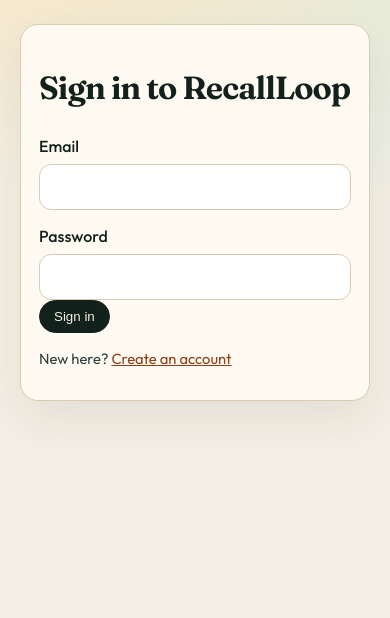
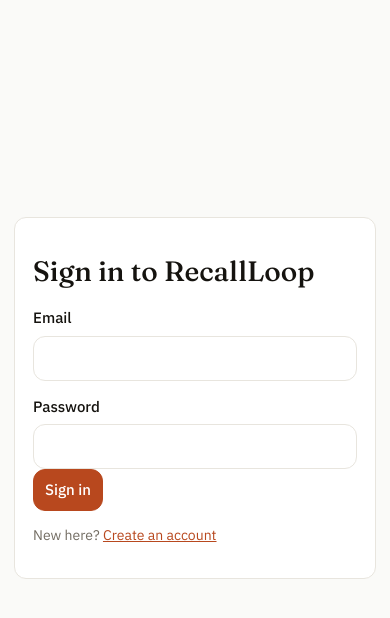
Before and after one commit to Sundramrai3691/RecallLoop, a React (Vite) app in the folder client/: page /login in a window 390 px wide. Shown: the top 618 px of the page. Built offline with nearby package versions, Linux system fonts and the light colour scheme.

Commit message:
feat: implement theme provider and toggle, enhance UI with Lucide icons, and update styles for improved accessibility and responsiveness

```diff
--- a/client/index.html
+++ b/client/index.html
@@ -4,10 +4,32 @@
     <meta charset="UTF-8" />
     <meta name="viewport" content="width=device-width, initial-scale=1.0" />
     <title>RecallLoop</title>
+    <script>
+      (() => {
+        try {
+          const saved = localStorage.getItem("recallloop_theme");
+          const systemPrefersDark = window.matchMedia(
+            "(prefers-color-scheme: dark)",
+          ).matches;
+          document.documentElement.dataset.theme =
+            saved === "light" || saved === "dark"
+              ? saved
+              : systemPrefersDark
+                ? "dark"
+                : "light";
+        } catch {
+          document.documentElement.dataset.theme = window.matchMedia(
+            "(prefers-color-scheme: dark)",
+          ).matches
+            ? "dark"
+            : "light";
+        }
+      })();
+    </script>
     <link rel="preconnect" href="https://fonts.googleapis.com" />
     <link rel="preconnect" href="https://fonts.gstatic.com" crossorigin />
     <link
-      href="https://fonts.googleapis.com/css2?family=Fraunces:opsz,wght@9..144,500;9..144,650&family=Outfit:wght@400;500;600&display=swap"
+      href="https://fonts.googleapis.com/css2?family=Fraunces:opsz,wght@9..144,500;9..144,600&family=IBM+Plex+Sans:wght@400;500;600&display=swap"
       rel="stylesheet"
     />
   </head>
--- a/client/package.json
+++ b/client/package.json
@@ -9,6 +9,7 @@
     "preview": "vite preview"
   },
   "dependencies": {
+    "lucide-react": "^1.50.0",
     "react": "^19.0.0",
     "react-dom": "^19.0.0",
     "react-router-dom": "^7.4.0"
--- /dev/null
+++ b/client/src/components/theme/ThemeProvider.tsx
@@ -0,0 +1,91 @@
+import {
+  createContext,
+  useContext,
+  useEffect,
+  useState,
+  type PropsWithChildren,
+} from "react";
+
+type Theme = "light" | "dark";
+
+interface ThemeContextValue {
+  theme: Theme;
+  toggleTheme: () => void;
+}
+
+const STORAGE_KEY = "recallloop_theme";
+const ThemeContext = createContext<ThemeContextValue | null>(null);
+
+function parseTheme(value: string | null): Theme | null {
+  return value === "light" || value === "dark" ? value : null;
+}
+
+function getSavedTheme(): Theme | null {
+  try {
+    return parseTheme(window.localStorage.getItem(STORAGE_KEY));
+  } catch {
+    return null;
+  }
+}
+
+function getSystemTheme(): Theme {
+  return window.matchMedia("(prefers-color-scheme: dark)").matches
+    ? "dark"
+    : "light";
+}
+
+function getInitialTheme(): Theme {
+  return (
+    parseTheme(document.documentElement.dataset.theme ?? null) ??
+    getSavedTheme() ??
+    getSystemTheme()
+  );
+}
+
+export function ThemeProvider({ children }: PropsWithChildren) {
+  const [theme, setTheme] = useState<Theme>(getInitialTheme);
+
+  useEffect(() => {
+    const media = window.matchMedia("(prefers-color-scheme: dark)");
+    const syncSystemTheme = () => {
+      if (!getSavedTheme()) setTheme(media.matches ? "dark" : "light");
+    };
+    const syncStoredTheme = (event: StorageEvent) => {
+      if (event.key !== STORAGE_KEY && event.key !== null) return;
+      setTheme(parseTheme(event.newValue) ?? getSystemTheme());
+    };
+
+    media.addEventListener("change", syncSystemTheme);
+    window.addEventListener("storage", syncStoredTheme);
+    return () => {
+      media.removeEventListener("change", syncSystemTheme);
+      window.removeEventListener("storage", syncStoredTheme);
+    };
+  }, []);
+
+  useEffect(() => {
+    document.documentElement.dataset.theme = theme;
+  }, [theme]);
+
+  function toggleTheme() {
+    setTheme((current) => {
+      const next = current === "light" ? "dark" : "light";
+      try {
+        window.localStorage.setItem(STORAGE_KEY, next);
+      } catch {}
+      return next;
+    });
+  }
+
+  return (
+    <ThemeContext.Provider value={{ theme, toggleTheme }}>
+      {children}
+    </ThemeContext.Provider>
+  );
+}
+
+export function useTheme() {
+  const context = useContext(ThemeContext);
+  if (!context) throw new Error("useTheme must be used within ThemeProvider");
+  return context;
+}
--- /dev/null
+++ b/client/src/components/theme/ThemeToggle.tsx
@@ -0,0 +1,20 @@
+import { Moon, Sun } from "lucide-react";
+import { useTheme } from "./ThemeProvider";
+
+export function ThemeToggle() {
+  const { theme, toggleTheme } = useTheme();
+  const label = theme === "light" ? "Switch to dark theme" : "Switch to light theme";
+  const Icon = theme === "light" ? Moon : Sun;
+
+  return (
+    <button
+      aria-label={label}
+      className="theme-toggle"
+      onClick={toggleTheme}
+      title={label}
+      type="button"
+    >
+      <Icon aria-hidden="true" size={18} />
+    </button>
+  );
+}
--- a/client/src/index.css
+++ b/client/src/index.css
@@ -1,20 +1,51 @@
 :root {
-  --ink: #12211c;
-  --ink-soft: #2c433b;
-  --paper: #f4efe4;
-  --paper-2: #ebe3d2;
-  --card: #fffaf1;
-  --line: #d8ccb4;
-  --gold: #b15c2b;
-  --gold-deep: #8a3f18;
-  --moss: #2f6f57;
-  --moss-soft: #d7eee3;
-  --danger: #9b2c2c;
-  --shadow: 0 18px 50px rgba(18, 33, 28, 0.08);
-  font-family: "Outfit", system-ui, sans-serif;
+  --canvas: #FAFAF8;
+  --surface: #FFFFFF;
+  --border: #E8E5DE;
+  --ink: #15130F;
+  --muted: #726C62;
+  --accent: #B8481E;
+  --accent-contrast: #FFFFFF;
+  --accent-soft: #F8EAE4;
+  --mastery-weak: #C94A3B;
+  --mastery-developing: #D79A33;
+  --mastery-developing-ink: #775313;
+  --mastery-strong: #2E8B5B;
+  --success: #2E8B5B;
+  --danger-surface: #FCEDEA;
+  --warning-surface: #FBF3E3;
+  --success-surface: #EAF4EE;
+  --shadow-hover: 0 8px 24px rgb(21 19 15 / 9%);
+  --focus-ring: 0 0 0 3px rgb(184 72 30 / 28%);
+  color-scheme: light;
+  font-family: "IBM Plex Sans", "Segoe UI", sans-serif;
   color: var(--ink);
-  background: var(--paper);
+  background: var(--canvas);
   line-height: 1.5;
+  font-synthesis: none;
+  text-rendering: optimizeLegibility;
+}
+
+:root[data-theme="dark"] {
+  --canvas: #121210;
+  --surface: #1C1B18;
+  --border: #2A2822;
+  --ink: #F3F1EA;
+  --muted: #9C9589;
+  --accent: #E07A4A;
+  --accent-contrast: #15130F;
+  --accent-soft: #38261E;
+  --mastery-weak: #EF7769;
+  --mastery-developing: #E5B65D;
+  --mastery-developing-ink: #E5B65D;
+  --mastery-strong: #61B783;
+  --success: #61B783;
+  --danger-surface: #38231F;
+  --warning-surface: #352D1D;
+  --success-surface: #1E3025;
+  --shadow-hover: 0 8px 24px rgb(0 0 0 / 25%);
+  --focus-ring: 0 0 0 3px rgb(224 122 74 / 38%);
+  color-scheme: dark;
 }
 
 * {
@@ -29,78 +60,178 @@
 }
 
 body {
-  background:
-    radial-gradient(1200px 420px at 10% -10%, #f7e7c8 0%, transparent 55%),
-    radial-gradient(900px 400px at 100% 0%, #dcefe6 0%, transparent 50%),
-    var(--paper);
+  min-width: 320px;
+  background: var(--canvas);
+  color: var(--ink);
+  font-family: "IBM Plex Sans", "Segoe UI", sans-serif;
+  font-size: 15px;
+  line-height: 1.55;
+  letter-spacing: 0;
+}
+
+button,
+input,
+select,
+textarea {
+  font: inherit;
 }
 
 h1,
 h2,
 h3,
-.wordmark {
+.wordmark,
+.stat,
+.hero-stat {
   font-family: "Fraunces", Georgia, serif;
-  letter-spacing: -0.03em;
+  font-weight: 500;
+  line-height: 1.18;
+  letter-spacing: 0;
+}
+
+h1 {
+  font-size: 32px;
+}
+
+h2 {
+  font-size: 24px;
+}
+
+h3 {
+  font-size: 19px;
 }
 
 a {
-  color: var(--gold-deep);
+  color: var(--accent);
+}
+
+:focus-visible {
+  outline: 0;
+  box-shadow: var(--focus-ring);
 }
 
 .shell {
-  max-width: 1080px;
+  width: min(100% - 40px, 1240px);
   margin: 0 auto;
-  padding: 24px 20px 64px;
+  padding: 24px 0 64px;
 }
 
 .topbar {
-  display: flex;
-  justify-content: space-between;
+  display: grid;
+  grid-template-columns: auto minmax(0, 1fr) auto;
   align-items: center;
-  gap: 16px;
-  margin-bottom: 28px;
+  gap: 20px;
+  margin-bottom: 32px;
+  padding-bottom: 16px;
+  border-bottom: 1px solid var(--border);
 }
 
 .wordmark {
-  font-size: 1.45rem;
-  font-weight: 650;
   color: var(--ink);
+  font-size: 24px;
+  font-weight: 600;
   text-decoration: none;
+  white-space: nowrap;
 }
 
 .wordmark span {
-  color: var(--gold);
+  color: var(--accent);
 }
 
 .nav {
   display: flex;
-  gap: 8px;
+  justify-content: center;
+  gap: 4px;
+  min-width: 0;
 }
 
-.nav a,
-.btn {
+.nav-link,
+.btn,
+.theme-toggle {
   display: inline-flex;
+  min-height: 40px;
   align-items: center;
   justify-content: center;
-  border-radius: 999px;
-  padding: 8px 14px;
+  gap: 8px;
+  border: 1px solid transparent;
+  border-radius: 12px;
+  padding: 8px 11px;
+  background: transparent;
+  color: var(--muted);
+  font-weight: 500;
   text-decoration: none;
-  border: 1px solid var(--line);
-  background: var(--card);
+  transition:
+    color 150ms ease,
+    background-color 150ms ease,
+    border-color 150ms ease,
+    box-shadow 150ms ease,
+    transform 150ms ease;
+}
+
+.nav-link:hover,
+.btn:hover,
+.theme-toggle:hover {
+  transform: translateY(-1px);
+  border-color: var(--border);
+  background: var(--surface);
   color: var(--ink);
-  font-weight: 500;
+  box-shadow: var(--shadow-hover);
+}
+
+.nav-link:focus-visible,
+.btn:focus-visible,
+.theme-toggle:focus-visible,
+input:focus-visible,
+select:focus-visible,
+textarea:focus-visible {
+  border-color: var(--accent);
+  box-shadow: var(--focus-ring);
+}
+
+.nav-link.active {
+  border-color: var(--accent-soft);
+  background: var(--accent-soft);
+  color: var(--accent);
+}
+
+.nav-icon {
+  flex: 0 0 auto;
+}
+
+.btn {
+  border-color: var(--border);
+  background: var(--surface);
+  color: var(--ink);
   cursor: pointer;
 }
 
 .btn-primary {
-  background: var(--ink);
-  color: var(--paper);
-  border-color: var(--ink);
+  border-color: var(--accent);
+  background: var(--accent);
+  color: var(--accent-contrast);
 }
 
+.btn-primary:hover {
+  border-color: var(--accent);
+  background: var(--accent);
+  color: var(--accent-contrast);
+}
+
+.btn:disabled,
 .btn-primary:disabled {
   opacity: 0.55;
   cursor: not-allowed;
+  transform: none;
+  box-shadow: none;
+}
+
+.theme-toggle {
+  width: 40px;
+  min-width: 40px;
+  padding: 0;
+  border-color: var(--border);
+  background: var(--surface);
+  color: var(--ink);
+  cursor: pointer;
 }
 
 .grid {
@@ -109,25 +240,32 @@
 }
 
 .grid-2 {
-  grid-template-columns: repeat(auto-fit, minmax(280px, 1fr));
+  grid-template-columns: repeat(auto-fit, minmax(min(100%, 280px), 1fr));
 }
 
 .card {
-  background: var(--card);
-  border: 1px solid var(--line);
-  border-radius: 18px;
-  padding: 18px 18px 16px;
-  box-shadow: var(--shadow);
+  border: 1px solid var(--border);
+  border-radius: 12px;
+  padding: 18px;
+  background: var(--surface);
 }
 
 .card h2 {
   margin: 0 0 12px;
-  font-size: 1.15rem;
+  font-size: 20px;
+}
+
+.muted,
+.metadata {
+  color: var(--muted);
 }
 
 .muted {
-  color: var(--ink-soft);
-  font-size: 0.92rem;
+  font-size: 14px;
+}
+
+.metadata {
+  font-size: 13px;
 }
 
 .list {
@@ -142,9 +280,13 @@
   gap: 12px;
   align-items: baseline;
   padding: 10px 0;
-  border-bottom: 1px solid var(--paper-2);
+  border-bottom: 1px solid var(--border);
+  color: inherit;
   text-decoration: none;
-  color: inherit;
+}
+
+a.row:hover {
+  color: var(--accent);
 }
 
 .row:last-child {
@@ -152,46 +294,55 @@
 }
 
 .badge {
-  font-size: 0.78rem;
+  border-radius: 999px;
   padding: 3px 8px;
-  border-radius: 999px;
-  background: var(--paper-2);
-  color: var(--ink-soft);
+  background: var(--canvas);
+  color: var(--muted);
+  font-size: 13px;
   white-space: nowrap;
 }
 
 .badge.due {
-  background: #f8dfc8;
-  color: var(--gold-deep);
+  background: var(--warning-surface);
+  color: var(--mastery-developing-ink);
 }
 
 .badge.good {
-  background: var(--moss-soft);
-  color: var(--moss);
+  background: var(--success-surface);
+  color: var(--mastery-strong);
 }
 
 .stat {
-  font-size: 2rem;
-  font-family: "Fraunces", Georgia, serif;
   margin: 0;
+  font-size: 32px;
+}
+
+.hero-stat {
+  margin: 0;
+  font-size: 40px;
 }
 
 label {
   display: block;
+  margin: 14px 0 6px;
   font-weight: 500;
-  margin: 14px 0 6px;
 }
 
 input,
 textarea,
 select {
   width: 100%;
-  border: 1px solid var(--line);
-  background: #fff;
+  border: 1px solid var(--border);
   border-radius: 12px;
   padding: 10px 12px;
-  font: inherit;
-  color: inherit;
+  background: var(--surface);
+  color: var(--ink);
+}
+
+input::placeholder,
+textarea::placeholder {
+  color: var(--muted);
+  opacity: 1;
 }
 
 textarea {
@@ -201,15 +352,17 @@
 
 .actions {
   display: flex;
+  flex-wrap: wrap;
   gap: 10px;
   margin-top: 18px;
 }
 
 .error {
-  background: #fde8e8;
-  color: var(--danger);
+  border: 1px solid var(--mastery-weak);
+  border-radius: 12px;
   padding: 10px 12px;
-  border-radius: 12px;
+  background: var(--danger-surface);
+  color: var(--mastery-weak);
 }
 
 .kp {
@@ -218,22 +371,22 @@
 }
 
 .kp-item {
-  border: 1px solid var(--line);
+  border: 1px solid var(--border);
   border-radius: 12px;
   padding: 10px 12px;
-  background: #fff;
+  background: var(--surface);
 }
 
 .kp-item.correct {
-  border-color: #9dcebb;
+  border-color: var(--mastery-strong);
 }
 
 .kp-item.partial {
-  border-color: #e8c48a;
+  border-color: var(--mastery-developing);
 }
 
 .kp-item.missing {
-  border-color: #e3a2a2;
+  border-color: var(--mastery-weak);
 }
 
 .range {
@@ -254,3 +407,73 @@
 .hero p {
   max-width: 62ch;
 }
+
+.auth-shell {
+  display: grid;
+  min-height: 100vh;
+  place-items: center;
+}
+
+.auth-card {
+  width: min(100%, 440px);
+}
+
+@media (max-width: 960px) {
+  .topbar {
+    grid-template-columns: minmax(0, 1fr) auto;
+    gap: 14px;
+  }
+
+  .nav {
+    grid-column: 1 / -1;
+    grid-row: 2;
+    display: grid;
+    grid-template-columns: repeat(3, minmax(0, 1fr));
+    justify-content: stretch;
+  }
+
+  .nav-link {
+    justify-content: flex-start;
+  }
+}
+
+@media (max-width: 560px) {
+  .shell {
+    width: min(100% - 28px, 1240px);
+    padding-top: 16px;
+  }
+
+  .topbar {
+    margin-bottom: 24px;
+  }
+
+  .nav {
+    gap: 3px;
+  }
+
+  .nav-link {
+    min-height: 44px;
+    justify-content: center;
+    gap: 5px;
+    padding: 7px 4px;
+    font-size: 13px;
+  }
+
+  .nav-icon {
+    width: 15px;
+    height: 15px;
+  }
+
+  h1 {
+    font-size: 28px;
+  }
+}
+
+@media (prefers-reduced-motion: reduce) {
+  *,
+  *::before,
+  *::after {
+    scroll-behavior: auto !important;
+    transition-duration: 0.01ms !important;
+  }
+}
--- a/client/src/main.tsx
+++ b/client/src/main.tsx
@@ -2,12 +2,15 @@
 import { createRoot } from "react-dom/client";
 import { BrowserRouter } from "react-router-dom";
 import { App } from "./App";
+import { ThemeProvider } from "./components/theme/ThemeProvider";
 import "./index.css";
 
 createRoot(document.getElementById("root")!).render(
   <StrictMode>
-    <BrowserRouter>
-      <App />
-    </BrowserRouter>
+    <ThemeProvider>
+      <BrowserRouter>
+        <App />
+      </BrowserRouter>
+    </ThemeProvider>
   </StrictMode>,
 );
```
Also changed, not shown: client/src/components/Layout.tsx (+35 -7 lines), 2 other files (tests, documents, lock files or other folders).
